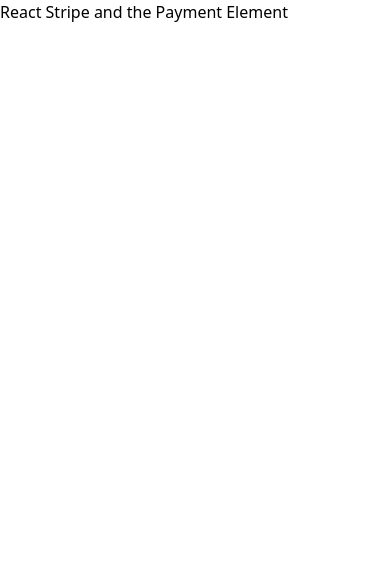
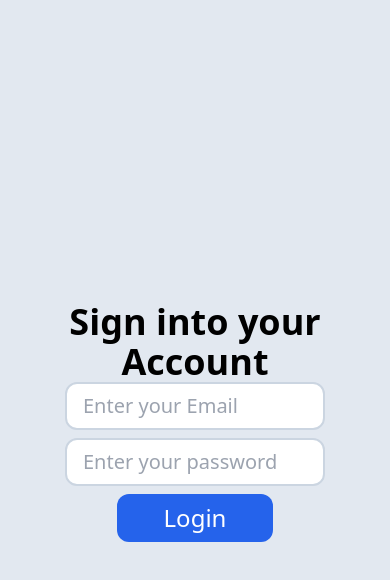
Before and after one commit to aakash-wagle/MonumentDekho, a React (Vite) app in the folder client/: page /login in a window 390 px wide. Shown: the top 580 px of the page. Built offline with nearby package versions, Linux system fonts and the light colour scheme; no server answers.

Commit message:
signup signin

```diff
--- a/client/src/App.jsx
+++ b/client/src/App.jsx
@@ -1,23 +1,24 @@
-import { useState } from "react";
 import { BrowserRouter, Routes, Route } from "react-router-dom";
 import "./App.css";
 import Landing from "./Components/Landing/Landing";
 import Completion from "./Components/Payment/Completion";
 import Payment from "./Components/Payment/Payment";
+import SignUp from "./Components/Auth/SignUp";
+import SignIn from "./Components/Auth/SIgnIn";
 
 function App() {
-  const [count, setCount] = useState(0);
 
   return (
     <div className="App">
       <BrowserRouter>
         <Routes>
           <Route path="/" element={<Landing />} />
+          <Route path="/signup" exact element={<SignUp />} />
+          <Route path="/login" exact element={<SignIn />} />
           <Route path="/payment" exact element={<Payment />} />
           <Route path="/payment-complete" exact element={<Completion />} />
         </Routes>
       </BrowserRouter>
-      <Payment />
     </div>
   );
 }
--- a/client/src/Components/Auth/Auth.jsx
+++ /dev/null
@@ -1,87 +0,0 @@
-import React, { useState } from "react";
-import {
-  createUserWithEmailAndPassword,
-  signInWithPopup,
-  signOut,
-  signInWithEmailAndPassword,
-} from "firebase/auth";
-import { auth, googleProvider } from "../../config/firebase";
-import { Button, Stack, TextField } from "@mui/material";
-
-const Auth = () => {
-  const [isSignIn, setIsSignIn] = useState(false);
-  const [email, setEmail] = useState("");
-  const [password, setPassword] = useState("");
-
-  console.log(auth?.currentUser?.email);
-
-  const signUp = async (event) => {
-    event.preventDefault();
-    try {
-      await createUserWithEmailAndPassword(auth, email, password);
-    } catch (error) {
-      console.log(error);
-    }
-  };
-
-  const signIn = async (event) => {
-    event.preventDefault();
-    try {
-      await signInWithEmailAndPassword(auth, email, password);
-    } catch (error) {
-      console.log(error);
-    }
-  };
-
-  const signInWIthGoogle = async (event) => {
-    event.preventDefault();
-    try {
-      await signInWithPopup(auth, googleProvider);
-    } catch (error) {
-      console.log(error);
-    }
-  };
-
-  // const logout = async (event) => {
-  //   event.preventDefault();
-  //   try {
-  //     await signOut(auth);
-  //   } catch (error) {
-  //     console.log(error);
-  //   }
-  // };
-
-  return (
-    <React.Fragment>
-      <Stack
-        direction="column"
-        justifyContent="space-evenly"
-        alignItems="center"
-        spacing={2}
-        component={"form"}
-      >
-        <form onSubmit={isSignIn ? signIn : signUp} className="flex flex-col justify-items-center">
-          <TextField
-            placeholder="Email"
-            type={"email"}
-            onChange={(e) => setEmail(e.target.value)}
-          />
-          <TextField
-            placeholder="Password"
-            type={"password"}
-            onChange={(e) => setPassword(e.target.value)}
-          />
-          <Button type={"submit"} className="bg-slate-800">
-            {`Sign ${isSignIn ? "In" : "Up"}`}
-          </Button>
-        </form>
-        <Button onClick={signInWIthGoogle}>{`Sign ${
-          isSignIn ? "In" : "Up"
-        } With Google`}</Button>
-        {/* <Button onClick={logout}>Logout</Button> */}
-      </Stack>
-    </React.Fragment>
-  );
-};
-
-export default Auth;
--- /dev/null
+++ b/client/src/Components/Auth/SignIn.jsx
@@ -0,0 +1,53 @@
+import { useState } from 'react'
+import { auth } from '../../config/firebase';
+import { signInWithEmailAndPassword } from 'firebase/auth';
+
+const SignIn = () => {
+    const [email, setEmail] = useState('');
+    const [password, setPassword] = useState('');
+    const [message, setMessage] = useState({});
+
+    const handleEmail = (e) => {
+        setEmail(e.target.value);
+    }
+
+    const handlePassword = (e) => {
+        setPassword(e.target.value);
+    }
+
+
+    const handleLogin = (e) => {
+        e.preventDefault();
+
+        signInWithEmailAndPassword(auth, email, password).then((userCredential) => {
+            console.log('You are logged in');
+            console.log(userCredential);
+        }).catch((e) => console.log(e))
+    }
+
+    return (
+        <div className='h-screen w-screen bg-slate-200 content-center items-center gap-y-2'>
+            <div className='text-4xl font-bold text-center'>Sign into your Account</div>
+            <center>
+            <div className='w-screen content-center space-y-2 items-center h-full'>
+                <center><input type="email"
+                    placeholder="Enter your Email"
+                    value={email}
+                    onChange={handleEmail}
+                    className='w-2/3 lg:w-3/5 px-4 py-2 text-black font-normal text-xl hover:cursor-text border-2 border-slate-300 shadow-none rounded-xl focus:outline-none focus:shadow-none'/></center>
+                <center><input type="password"
+                    placeholder="Enter your password"
+                    value={password}
+                    onChange={handlePassword}
+                    className='w-2/3 lg:w-3/5 px-4 py-2 text-black font-normal text-xl hover:cursor-text border-2 border-slate-300 shadow-none rounded-xl focus:outline-none focus:shadow-none'/></center>
+                <center><div onClick={handleLogin} className='hover:cursor-pointer bg-blue-600 lg:w-1/5 w-2/5 text-center px-4 py-2 rounded-xl font-normal text-2xl text-white'>
+                    Login
+                </div></center>
+
+            </div>
+            </center>
+        </div>
+    )
+}
+
+export default SignIn
--- /dev/null
+++ b/client/src/Components/Auth/SignUp.jsx
@@ -0,0 +1,62 @@
+import { useState } from 'react'
+import { auth } from '../../config/firebase';
+import { createUserWithEmailAndPassword } from 'firebase/auth';
+
+const SignUp = () => {
+    const [email, setEmail] = useState('');
+    const [password, setPassword] = useState('');
+    const [message, setMessage] = useState({});
+
+    const handleEmail = (e) => {
+        setEmail(e.target.value);
+    }
+
+    const handlePassword = (e) => {
+        setPassword(e.target.value);
+    }
+
+    const handleRegistration = (e) => {
+        e.preventDefault();
+
+        createUserWithEmailAndPassword(auth, email, password).then((userCredential) => {
+            setMessage({
+                type:'Success',
+                msg:'Account registered successfully'
+            })
+            console.log('Your account is registered');
+            console.log(userCredential);
+        }).catch((e) => setMessage({
+            type:'Error',
+            msg:e
+        }))
+
+        setEmail('');
+        setPassword('');
+    }
+
+    return (
+        <div className='h-screen w-screen bg-slate-200 content-center items-center gap-y-2'>
+            <div className='text-4xl font-bold text-center'>Create An Account</div>
+            <center>
+            <div className='w-screen content-center space-y-2 items-center h-full'>
+                <center><input type="email"
+                    placeholder="Enter your Email"
+                    value={email}
+                    onChange={handleEmail}
+                    className='w-2/3 lg:w-3/5 px-4 py-2 text-black font-normal text-xl hover:cursor-text border-2 border-slate-300 shadow-none rounded-xl focus:outline-none focus:shadow-none'/></center>
+                <center><input type="password"
+                    placeholder="Enter your password"
+                    value={password}
+                    onChange={handlePassword}
+                    className='w-2/3 lg:w-3/5 px-4 py-2 text-black font-normal text-xl hover:cursor-text border-2 border-slate-300 shadow-none rounded-xl focus:outline-none focus:shadow-none'/></center>
+                <center><div onClick={handleRegistration} className='hover:cursor-pointer bg-blue-600 lg:w-1/5 w-2/5 text-center px-4 py-2 rounded-xl font-normal text-2xl text-white'>
+                    Register
+                </div></center>
+
+            </div>
+            </center>
+        </div>
+    )
+}
+
+export default SignUp
--- a/client/src/Components/MonumentDetails/MonumentDetailsCard.jsx
+++ b/client/src/Components/MonumentDetails/MonumentDetailsCard.jsx
@@ -22,7 +22,6 @@
         <div className='font-medium text-5xl text-center'>{"Name of Monument"}</div>
         <div className='font-medium text-2xl'>{"Description of monument"}</div>
         <div className='font-medium text-2xl'>{"Timing of monument"}</div>
-        <div className='font-medium text-2xl'>{"Description of monument"}</div>
         <div className='font-medium text-2xl'>
           <div>{"Routes to reach monument"}</div>
           <div className='font-normal text-lg
--- a/client/src/config/firebase.js
+++ b/client/src/config/firebase.js
@@ -1,6 +1,5 @@
 // Import the functions you need from the SDKs you need
 import { initializeApp } from "firebase/app";
-import { getAnalytics } from "firebase/analytics";
 import { getAuth, GoogleAuthProvider } from "firebase/auth";
 import { getFirestore } from "firebase/firestore";
 
```
Also changed, not shown: 1 other file (tests, documents, lock files or other folders).
